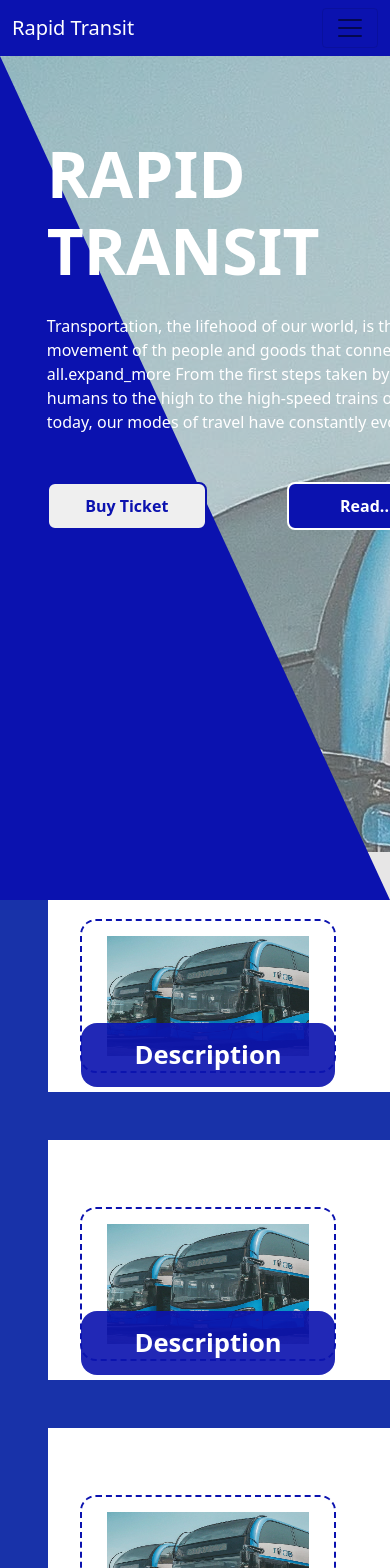
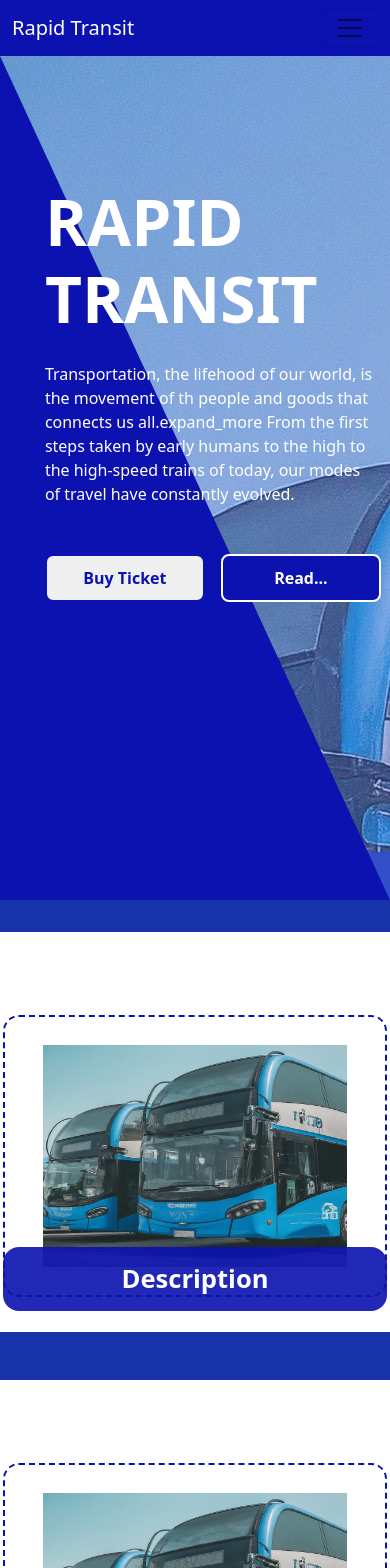
Before and after one commit to Praize-Jha18/local-transportation-ticketing-system, a React (Vite) app: page /services in a window 390 px wide. Shown: the top 1568 px of the page. Built offline with nearby package versions, Linux system fonts and the light colour scheme.

Commit message:
responsiveness

```diff
--- a/src/Services.css
+++ b/src/Services.css
@@ -258,7 +258,9 @@ main{
     display: flex;
     align-items: center;
     justify-content: center;
+
 }
+
 
 @media all and (max-width:1018px){
     .left_side{
@@ -323,6 +325,60 @@ main{
 
 }
 
+@media all and (max-width:714px) {
+
+
+    .right_side{
+        display: none;
+
+    }
+
+    .description{
+        padding: 0 3rem;
+        display: flex;
+        flex-direction: column;
+        margin-top: 5rem;
+    }
+
+    .description_card{
+        width: 30rem;
+        height: 25rem;
+
+    }
+
+    .triangle{
+        width: 0;
+        height: 0;
+        border-bottom: 100vh solid rgb(11, 18, 175) ;
+        border-right: 100vw solid rgba(87, 123, 240, 0.411) ;
+    }
+
+
+}
+
+@media all and (max-width:454px) {
+
+    .content{
+        padding: 3rem 1rem 0 0;
+
+    }
+
+    .btn_group {
+        grid-template-columns: 10rem 5rem;
+        gap: 1rem;
+    }
+
+    .news{
+        display: none;
+    }
+
+    .copyright{
+        text-align: center;
+    }
+
+
+}
+
 
 @media all and (min-width:1531px) {
     .left_side{
```
